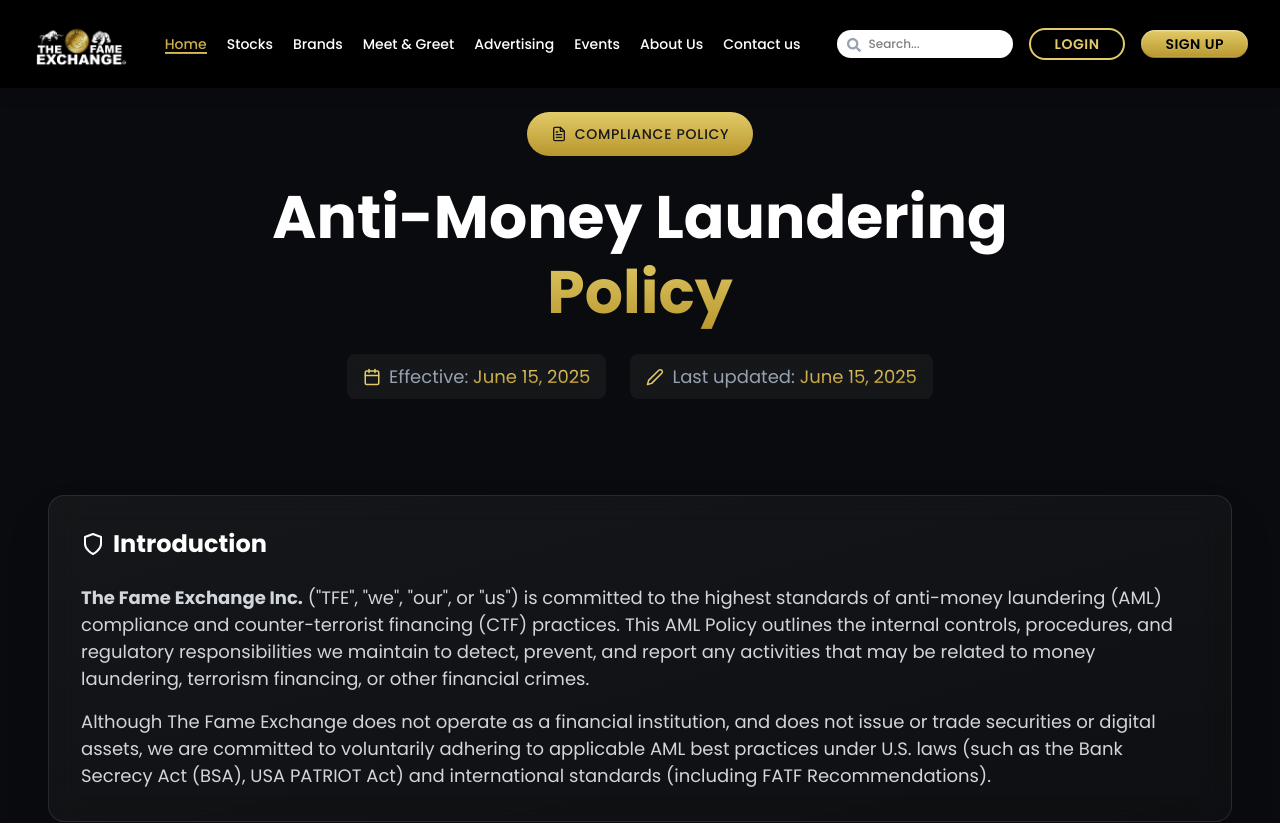
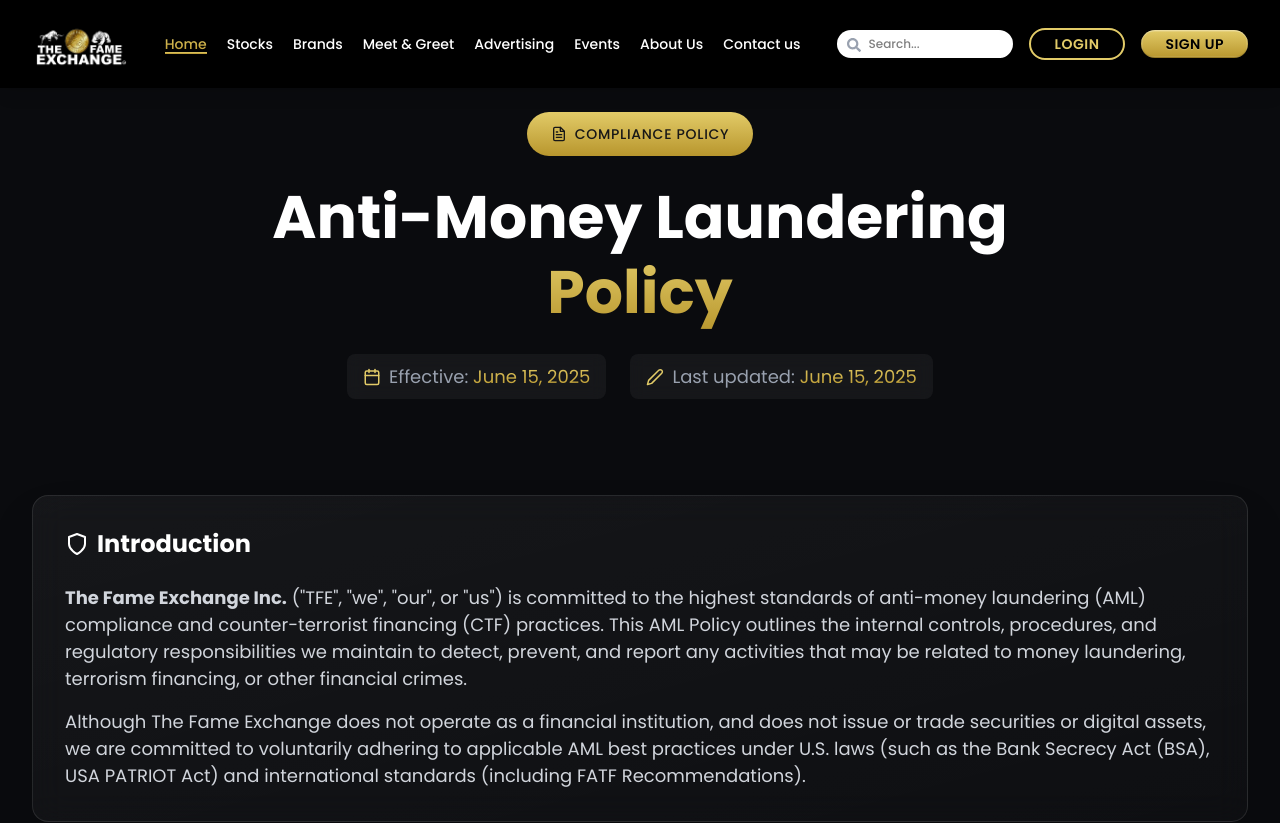
Before and after one commit to anchormediany-dev/fameexchangeReact, a React (Vite) app: page /anti-money-laundering in a window 1280 px wide. Shown: the top 823 px of the page. Built offline with nearby package versions, Linux system fonts and the light colour scheme.

Commit message:
Fix the issue in the anti-money laundering page

```diff
--- a/src/pages/anti_money_laundering/AntiMoneyLaundering.jsx
+++ b/src/pages/anti_money_laundering/AntiMoneyLaundering.jsx
@@ -25,7 +25,7 @@ const AntiMoneyLaundering = () => {
     <div className="min-h-screen bg-[#0A0B0E] text-white relative overflow-x-hidden">
       <AMLBackground />
       <Navbar />
-      <main className="relative z-10 pt-28 pb-20 px-4 sm:px-6 md:px-8 lg:px-12 max-w-7xl mx-auto">
+      <main className="relative z-10 pt-28 pb-20 px-4 sm:px-6 md:px-8 lg:px-12 container mx-auto">
         <AMLHero />
 
         {/* Mobile Accordion */}
```
